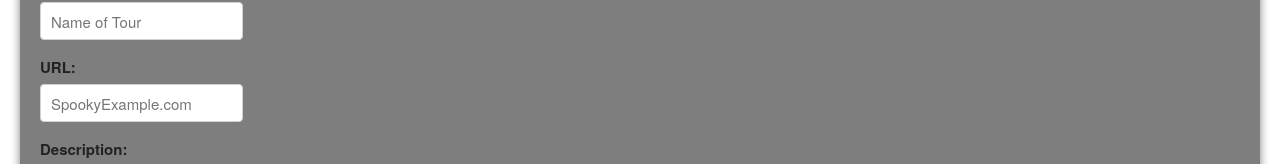
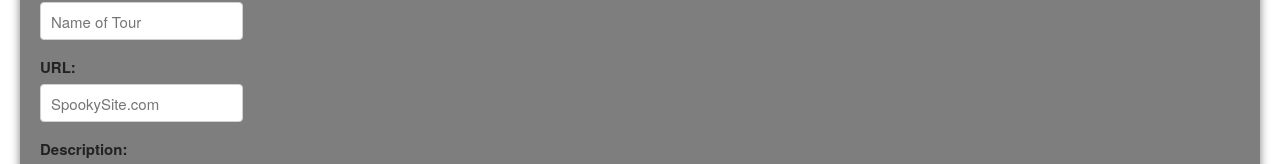
Before and after one commit to jmoncayo-pursuit/spooky-travel-frontend, a React (Vite) app: page /tours/new in a window 1280 px wide. Shown: the part 329-493 px from the top of the page. Built offline with nearby package versions, Linux system fonts and the light colour scheme; no server answers.

Commit message:
Update URL validation to accept any string with a dot in both back-end and front-end

```diff
--- a/src/Components/TourNewForm.jsx
+++ b/src/Components/TourNewForm.jsx
@@ -66,7 +66,7 @@ function TourNewForm({ onTourAdded }) {
           pattern='[^ "]+\.[^ "]+'
           required
           value={tour.url}
-          placeholder='SpookyExample.com'
+          placeholder='SpookySite.com'
           onChange={handleTextChange}
         />
 
```
